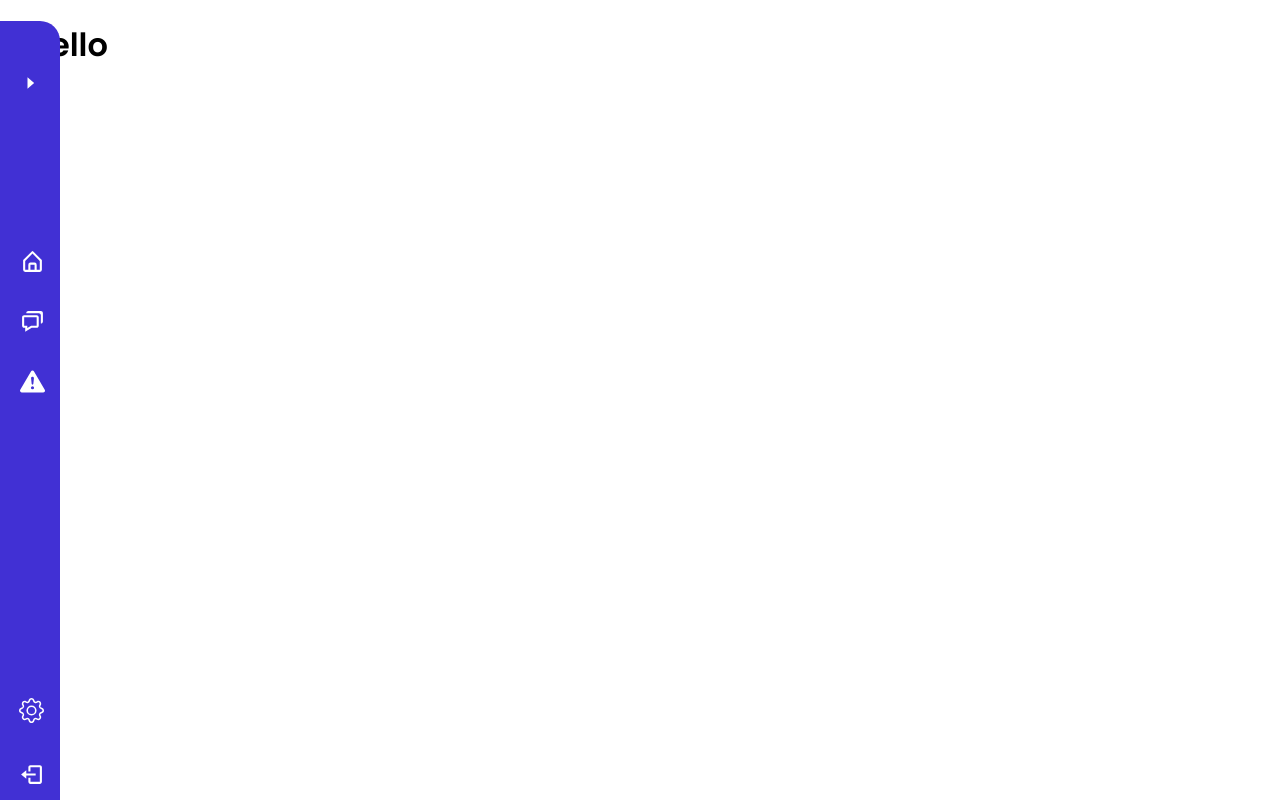
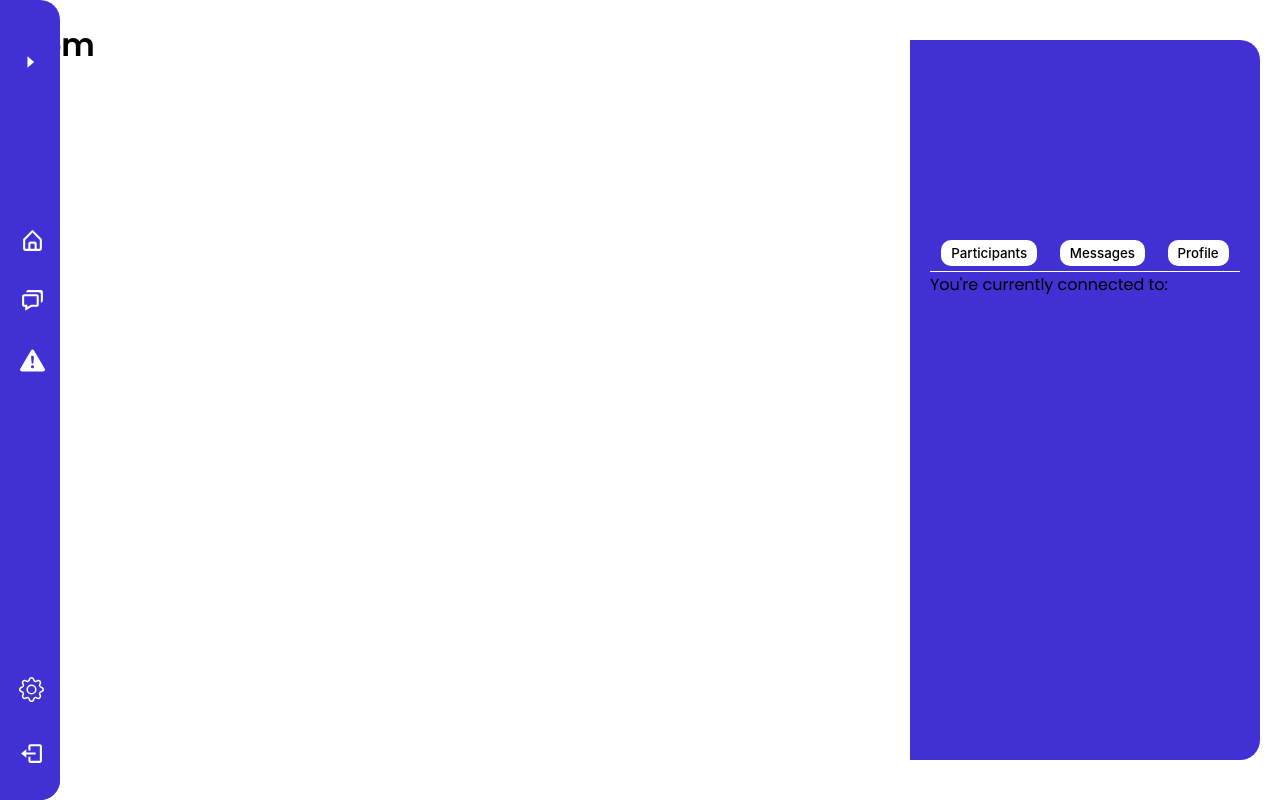
Before and after one commit to anjalikalambe/SES-3A, a React (Create React App) app in the folder client/: page /room in a window 1280 px wide. Built offline with nearby package versions, Linux system fonts and the light colour scheme.

Commit message:
Added user profile information component.

```diff
--- a/client/src/components/Room/Room.css
+++ b/client/src/components/Room/Room.css
@@ -0,0 +1,5 @@
+.room {
+	display: flex;
+	flex-direction: row;
+	justify-content: space-between;
+}
--- a/client/src/components/Room/Room.js
+++ b/client/src/components/Room/Room.js
@@ -5,14 +5,17 @@ import Link from "@material-ui/core/Link";
 import { Link as RouterLink } from "react-router-dom";
 import { BrowserRouter, Route, Switch } from "react-router-dom";
 import "../../components/Rooms/MeetingRooms/MeetingRooms.css";
+import UserInfo from "./UserInfo/UserInfo";
+import "./Room.css";
 
 const Room = () => {
 	const history = useHistory();
 	return (
 		<>
-			<div>
+			<div className="room">
 				<Sidebar />
-				<h1>Hwello</h1>
+				<h1>Room</h1>
+				<UserInfo />
 			</div>
 		</>
 	);
--- /dev/null
+++ b/client/src/components/Room/UserInfo/UserInfo.css
@@ -0,0 +1,40 @@
+.user-info-section {
+	position: fixed;
+	height: 90%;
+	width: 350px;
+	right: 0;
+	background-color: rgb(65, 48, 212);
+	box-sizing: border-box;
+	padding: 200px 20px 0 20px;
+	transition: 150ms;
+	border-radius: 0px 20px 20px 0px;
+	margin-right: 20px;
+	display: flex;
+	flex-direction: column;
+	margin-top: 40px;
+	margin-bottom: 20px;
+}
+
+.user-info-top {
+	border-bottom: 1px solid #ffffff;
+	display: flex;
+	flex-direction: row;
+	justify-content: space-around;
+}
+
+.user-info-top button {
+	background-color: #ffffff;
+	border: none;
+	margin-bottom: 5px;
+	border-radius: 10px;
+	padding: 5px 10px 5px 10px;
+	font-family: -apple-system, BlinkMacSystemFont, "Segoe UI", Roboto, Oxygen,
+		Ubuntu, Cantarell, "Open Sans", "Helvetica Neue", sans-serif;
+	font-weight: 500;
+}
+
+.user-info-top button:hover {
+	cursor: pointer;
+	opacity: 0.7;
+	transform: translateY(-2px);
+}
--- /dev/null
+++ b/client/src/components/Room/UserInfo/UserInfo.js
@@ -0,0 +1,19 @@
+import React from "react";
+import "./UserInfo.css";
+
+const UserInfo = () => {
+	return (
+		<div className="user-info-section">
+			<div className="user-info-top">
+				<button>Participants</button>
+				<button>Messages</button>
+				<button>Profile</button>
+			</div>
+			<div className="connected-user">
+				<span>You're currently connected to:</span>
+			</div>
+		</div>
+	);
+};
+
+export default UserInfo;
```
